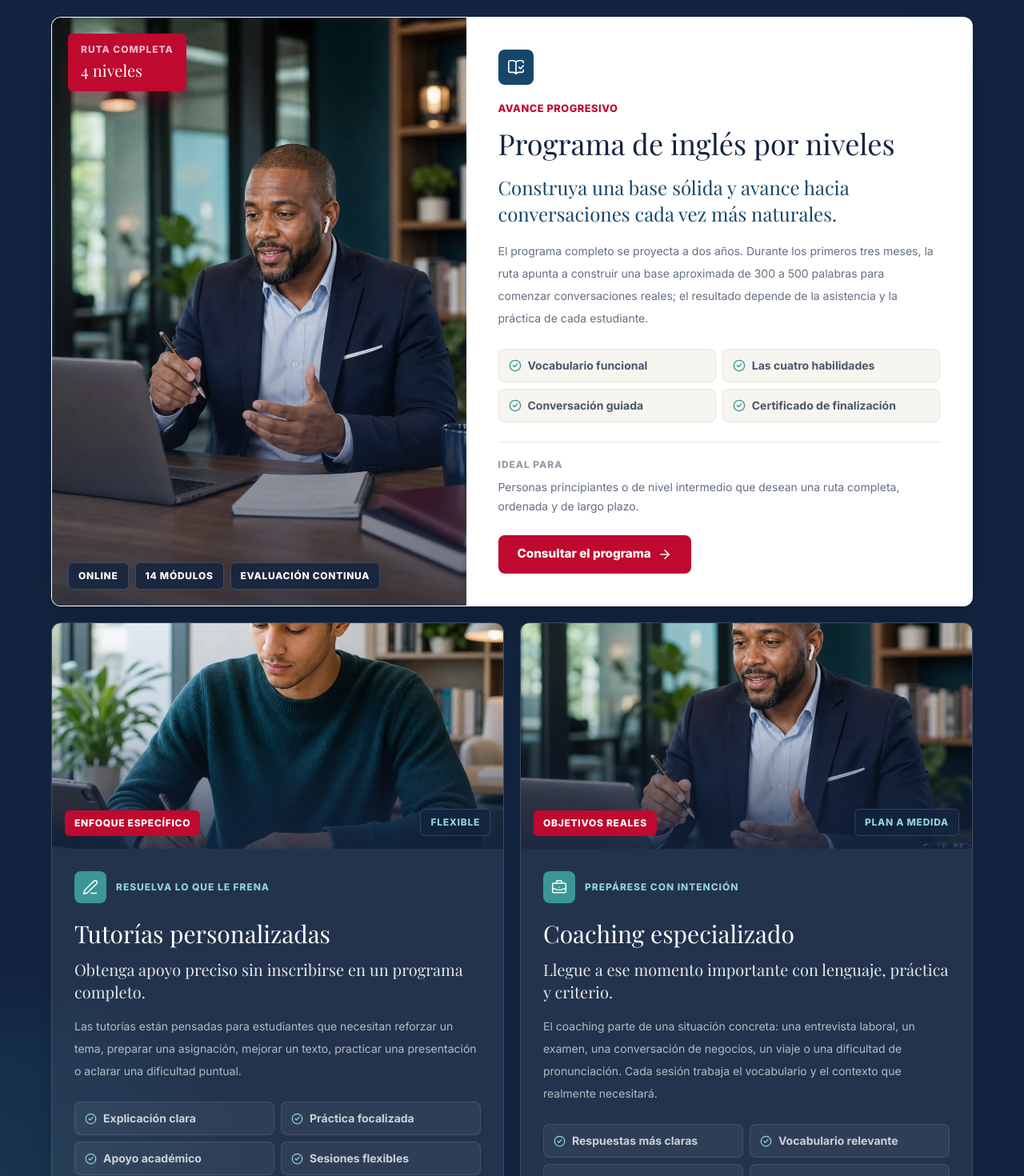
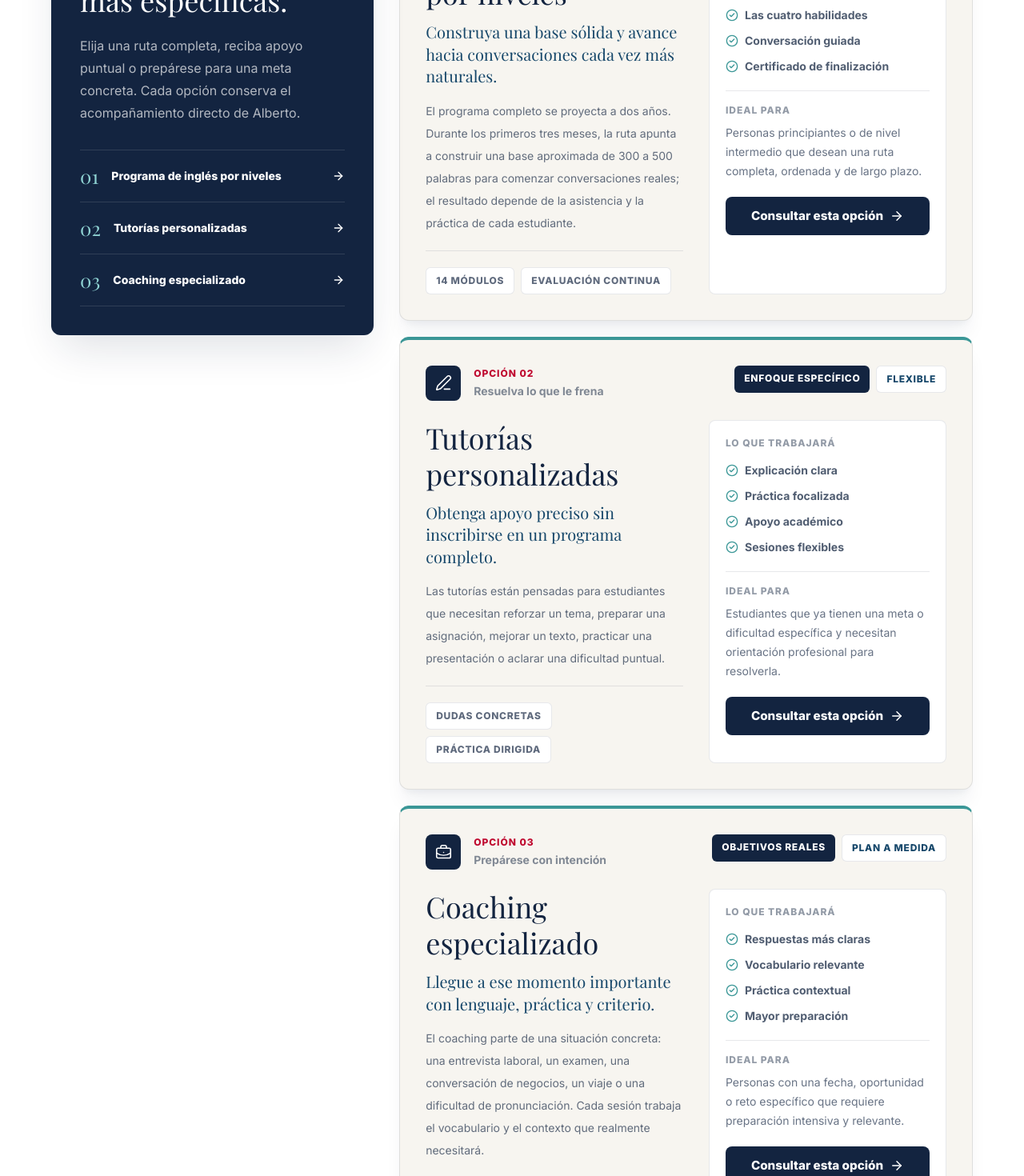
Before and after one commit to carlosreynag06/alberto-academy, a Next.js app: page /programs in a window 1280 px wide. Shown: the part 3280-4750 px from the top of the page at 80% size. Built offline with nearby package versions, Linux system fonts and the light colour scheme; a web font is replaced by a local one.

Commit message:
Redesign complementary services section

```diff
--- a/src/app/programs/page.tsx
+++ b/src/app/programs/page.tsx
@@ -139,105 +139,76 @@ function PrimaryServices() {
 }
 
 function AdditionalServices() {
-  const [featuredProgram, ...supportingPrograms] = additionalServices;
+  return (
+    <section id="rutas-complementarias" className="bg-surface-white px-4 py-16 sm:px-6 sm:py-20 lg:px-8 lg:py-24">
+      <div className="mx-auto grid max-w-6xl gap-6 lg:grid-cols-[0.72fr_1.28fr] lg:items-start lg:gap-8">
+        <MotionReveal className="rounded-xl bg-brand-navy p-6 text-white shadow-2xl shadow-brand-navy/14 sm:p-8 lg:sticky lg:top-24 lg:p-9">
+          <p className="section-kicker-dark">Rutas complementarias</p>
+          <h2 className="mt-3 font-heading text-3xl font-normal leading-tight sm:text-4xl">Tres soluciones para necesidades más específicas.</h2>
+          <p className="mt-5 leading-7 text-white/68">
+            Elija una ruta completa, reciba apoyo puntual o prepárese para una meta concreta. Cada opción conserva el acompañamiento directo de Alberto.
+          </p>
 
-  if (!featuredProgram) return null;
+          <nav className="mt-8 border-t border-white/12" aria-label="Rutas complementarias">
+            {additionalServices.map((program, index) => (
+              <a key={program.id} href={`#${program.id}`} className="group flex items-center gap-4 border-b border-white/12 py-4 text-white transition hover:text-brand-teal-light">
+                <span className="font-heading text-2xl font-normal text-brand-teal-light">{String(index + 1).padStart(2, "0")}</span>
+                <span className="flex-1 text-sm font-extrabold">{program.title}</span>
+                <ArrowRight size={16} className="transition group-hover:translate-x-1" aria-hidden />
+              </a>
+            ))}
+          </nav>
+        </MotionReveal>
 
-  const FeaturedIcon = serviceIcons[featuredProgram.id as keyof typeof serviceIcons] ?? BookOpenCheck;
+        <div className="grid gap-4 sm:gap-5">
+          {additionalServices.map((program, index) => {
+            const Icon = serviceIcons[program.id as keyof typeof serviceIcons] ?? BookOpenCheck;
+            const accentClass = index === 0 ? "border-t-brand-red" : "border-t-brand-teal";
 
             return (
-    <section id="rutas-complementarias" className="relative isolate overflow-hidden bg-brand-navy px-4 py-16 text-white sm:px-6 sm:py-20 lg:px-8 lg:py-24">
-      <div className="orbital-grid absolute inset-0 opacity-[0.08]" />
-      <div className="program-ring absolute -left-56 bottom-0 hidden size-[520px] rounded-full opacity-55 blur-2xl lg:block" />
-      <div className="relative mx-auto max-w-6xl">
-        <MotionReveal className="grid gap-6 lg:grid-cols-[0.82fr_1.18fr] lg:items-end">
+              <MotionArticle key={program.id} id={program.id} delay={index * 0.07} className={`scroll-mt-24 rounded-xl border border-t-4 border-brand-navy/10 ${accentClass} bg-surface-cream p-5 shadow-xl shadow-brand-navy/6 sm:p-7 lg:p-8`}>
+                <div className="flex flex-col gap-5 sm:flex-row sm:items-start sm:justify-between">
+                  <div className="flex items-center gap-4">
+                    <span className="grid size-11 shrink-0 place-items-center rounded-lg bg-brand-navy text-white"><Icon size={21} strokeWidth={1.8} aria-hidden /></span>
                     <div>
-            <p className="section-kicker-dark">Rutas complementarias</p>
-            <h2 className="section-heading mt-3 text-white">Más apoyo cuando su objetivo necesita otra estructura.</h2>
+                      <p className="text-xs font-extrabold uppercase tracking-[0.08em] text-brand-red">Opción {String(index + 1).padStart(2, "0")}</p>
+                      <p className="mt-1 text-sm font-bold text-brand-navy/52">{program.eyebrow}</p>
                     </div>
-          <p className="max-w-2xl leading-7 text-white/68 lg:justify-self-end">
-            Además de los tres servicios principales, puede avanzar mediante un programa completo por niveles, resolver una necesidad puntual o prepararse para una meta específica.
-          </p>
-        </MotionReveal>
+                  </div>
+                  <div className="flex flex-wrap gap-2">
+                    <span className="rounded-md bg-brand-navy px-3 py-2 text-xs font-extrabold uppercase tracking-[0.06em] text-white">{program.badge}</span>
+                    <span className="rounded-md border border-brand-navy/10 bg-surface-white px-3 py-2 text-xs font-extrabold uppercase tracking-[0.06em] text-brand-blue">{program.format}</span>
+                  </div>
+                </div>
 
-        <MotionArticle id={featuredProgram.id} className="mt-10 scroll-mt-24 overflow-hidden rounded-xl border border-white/12 bg-surface-white text-brand-navy shadow-2xl shadow-black/20">
-          <div className="grid lg:grid-cols-[0.9fr_1.1fr]">
-            <div className="relative min-h-[20rem] bg-brand-blue sm:min-h-[26rem] lg:min-h-full">
-              <Image src={featuredProgram.image} alt={featuredProgram.imageAlt} fill quality={84} sizes="(min-width: 1180px) 520px, (min-width: 1024px) 44vw, 100vw" className="object-cover object-center" />
-              <div className="absolute inset-0 bg-gradient-to-t from-brand-navy/62 via-brand-navy/5 to-transparent" />
-              <div className="absolute left-5 top-5 rounded-md bg-brand-red px-4 py-3 text-white shadow-xl shadow-brand-red/20">
-                <p className="text-xs font-extrabold uppercase tracking-[0.08em] text-white/72">Ruta completa</p>
-                <p className="mt-1 font-heading text-xl font-normal">{featuredProgram.badge}</p>
-              </div>
-              <div className="absolute bottom-5 left-5 right-5 flex flex-wrap gap-2">
-                {[featuredProgram.format, featuredProgram.focus, featuredProgram.support].map((item) => (
-                  <span key={item} className="rounded-md border border-white/16 bg-brand-navy/82 px-3 py-2 text-xs font-extrabold uppercase tracking-[0.06em] text-white backdrop-blur">{item}</span>
+                <div className="mt-6 grid gap-6 xl:grid-cols-[1.04fr_0.96fr] xl:gap-8">
+                  <div>
+                    <h3 className="font-heading text-3xl font-normal leading-tight text-brand-navy sm:text-4xl">{program.title}</h3>
+                    <p className="mt-3 font-heading text-xl font-normal leading-snug text-brand-blue">{program.headline}</p>
+                    <p className="mt-4 text-sm leading-7 text-brand-navy/66">{program.description}</p>
+                    <div className="mt-5 flex flex-wrap gap-2 border-t border-brand-navy/10 pt-5">
+                      {[program.focus, program.support].map((item) => (
+                        <span key={item} className="rounded-md border border-brand-navy/10 bg-surface-white px-3 py-2 text-xs font-extrabold uppercase tracking-[0.06em] text-brand-navy/68">{item}</span>
                       ))}
                     </div>
                   </div>
 
-            <div className="flex flex-col justify-between p-6 sm:p-8 lg:p-10">
-              <div>
-                <div className="grid size-11 place-items-center rounded-lg bg-brand-blue text-white"><FeaturedIcon size={22} strokeWidth={1.8} aria-hidden /></div>
-                <p className="section-kicker mt-5">{featuredProgram.eyebrow}</p>
-                <h3 className="mt-3 font-heading text-3xl font-normal leading-tight sm:text-4xl">{featuredProgram.title}</h3>
-                <p className="mt-4 font-heading text-xl font-normal leading-snug text-brand-blue sm:text-2xl">{featuredProgram.headline}</p>
-                <p className="mt-4 text-sm leading-7 text-brand-navy/66">{featuredProgram.description}</p>
-              </div>
-              <div>
-                <div className="mt-6 grid gap-2 sm:grid-cols-2">
-                  {featuredProgram.outcomes.map((outcome) => (
-                    <div key={outcome} className="flex items-center gap-2 rounded-lg border border-brand-navy/8 bg-surface-cream px-3 py-2.5">
+                  <div className="flex flex-col rounded-lg border border-brand-navy/10 bg-surface-white p-5">
+                    <p className="text-xs font-extrabold uppercase tracking-[0.08em] text-brand-navy/46">Lo que trabajará</p>
+                    <div className="mt-4 grid gap-3 sm:grid-cols-2 xl:grid-cols-1">
+                      {program.outcomes.map((outcome) => (
+                        <div key={outcome} className="flex items-center gap-2">
                           <CheckCircle2 size={16} className="shrink-0 text-brand-teal" aria-hidden />
-                      <span className="text-sm font-bold text-brand-navy/76">{outcome}</span>
+                          <span className="text-sm font-bold text-brand-navy/74">{outcome}</span>
                         </div>
                       ))}
                     </div>
-                <div className="mt-6 border-t border-brand-navy/10 pt-5">
+                    <div className="mt-5 border-t border-brand-navy/10 pt-4">
                       <p className="text-xs font-extrabold uppercase tracking-[0.08em] text-brand-navy/46">Ideal para</p>
-                  <p className="mt-2 text-sm leading-6 text-brand-navy/66">{featuredProgram.bestFor}</p>
+                      <p className="mt-2 text-sm leading-6 text-brand-navy/64">{program.bestFor}</p>
                     </div>
-                <Link href="/contact" className="button-primary mt-6">Consultar el programa <ArrowRight size={18} aria-hidden /></Link>
+                    <Link href="/contact" className="button-navy mt-5">Consultar esta opción <ArrowRight size={18} aria-hidden /></Link>
                   </div>
-            </div>
-          </div>
-        </MotionArticle>
-
-        <div className="mt-5 grid gap-5 lg:grid-cols-2">
-          {supportingPrograms.map((program, index) => {
-            const Icon = serviceIcons[program.id as keyof typeof serviceIcons] ?? BookOpenCheck;
-
-            return (
-              <MotionArticle key={program.id} id={program.id} delay={(index + 1) * 0.08} className="group flex scroll-mt-24 flex-col overflow-hidden rounded-xl border border-white/12 bg-white/[0.07] shadow-xl shadow-black/12 backdrop-blur-sm">
-                <div className="relative aspect-[16/8] overflow-hidden bg-brand-blue">
-                  <Image src={program.image} alt={program.imageAlt} fill quality={80} sizes="(min-width: 1180px) 560px, (min-width: 1024px) 48vw, 100vw" className="object-cover object-center transition duration-500 group-hover:scale-[1.035]" />
-                  <div className="absolute inset-0 bg-gradient-to-t from-brand-navy/82 via-brand-navy/12 to-transparent" />
-                  <div className="absolute bottom-4 left-4 right-4 flex items-end justify-between gap-3">
-                    <span className="rounded-md bg-brand-red px-3 py-2 text-xs font-extrabold uppercase tracking-[0.06em] text-white">{program.badge}</span>
-                    <span className="rounded-md border border-white/14 bg-brand-navy/78 px-3 py-2 text-xs font-extrabold uppercase tracking-[0.06em] text-brand-teal-light backdrop-blur">{program.format}</span>
-                  </div>
-                </div>
-                <div className="flex flex-1 flex-col p-6 sm:p-7">
-                  <div className="flex items-center gap-3">
-                    <span className="grid size-10 shrink-0 place-items-center rounded-lg bg-brand-teal text-white"><Icon size={20} strokeWidth={1.8} aria-hidden /></span>
-                    <p className="text-xs font-extrabold uppercase tracking-[0.08em] text-brand-teal-light">{program.eyebrow}</p>
-                  </div>
-                  <h3 className="mt-5 font-heading text-3xl font-normal leading-tight">{program.title}</h3>
-                  <p className="mt-3 font-heading text-xl font-normal leading-snug text-white/88">{program.headline}</p>
-                  <p className="mt-4 text-sm leading-7 text-white/66">{program.description}</p>
-                  <div className="mt-6 grid gap-2 sm:grid-cols-2">
-                    {program.outcomes.map((outcome) => (
-                      <div key={outcome} className="flex items-center gap-2 rounded-lg border border-white/10 bg-white/[0.06] px-3 py-2.5">
-                        <CheckCircle2 size={15} className="shrink-0 text-brand-teal-light" aria-hidden />
-                        <span className="text-xs font-bold text-white/76 sm:text-sm">{outcome}</span>
-                      </div>
-                    ))}
-                  </div>
-                  <div className="mt-auto border-t border-white/12 pt-5">
-                    <p className="text-xs font-extrabold uppercase tracking-[0.08em] text-white/42">Ideal para</p>
-                    <p className="mt-2 text-sm leading-6 text-white/64">{program.bestFor}</p>
-                  </div>
-                  <Link href="/contact" className="button-primary mt-6">Consultar esta opción <ArrowRight size={18} aria-hidden /></Link>
                 </div>
               </MotionArticle>
             );
```
Lines whose indentation alone changed are shown as unchanged.
